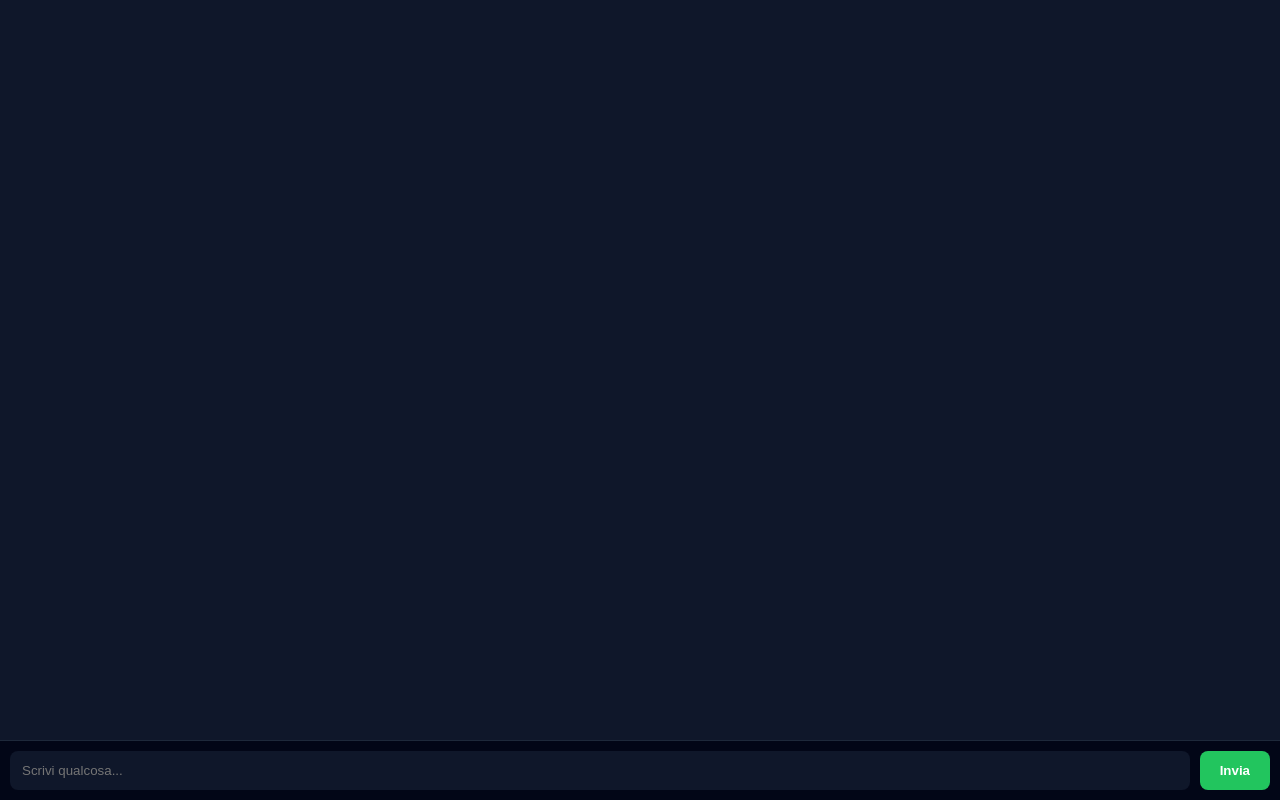
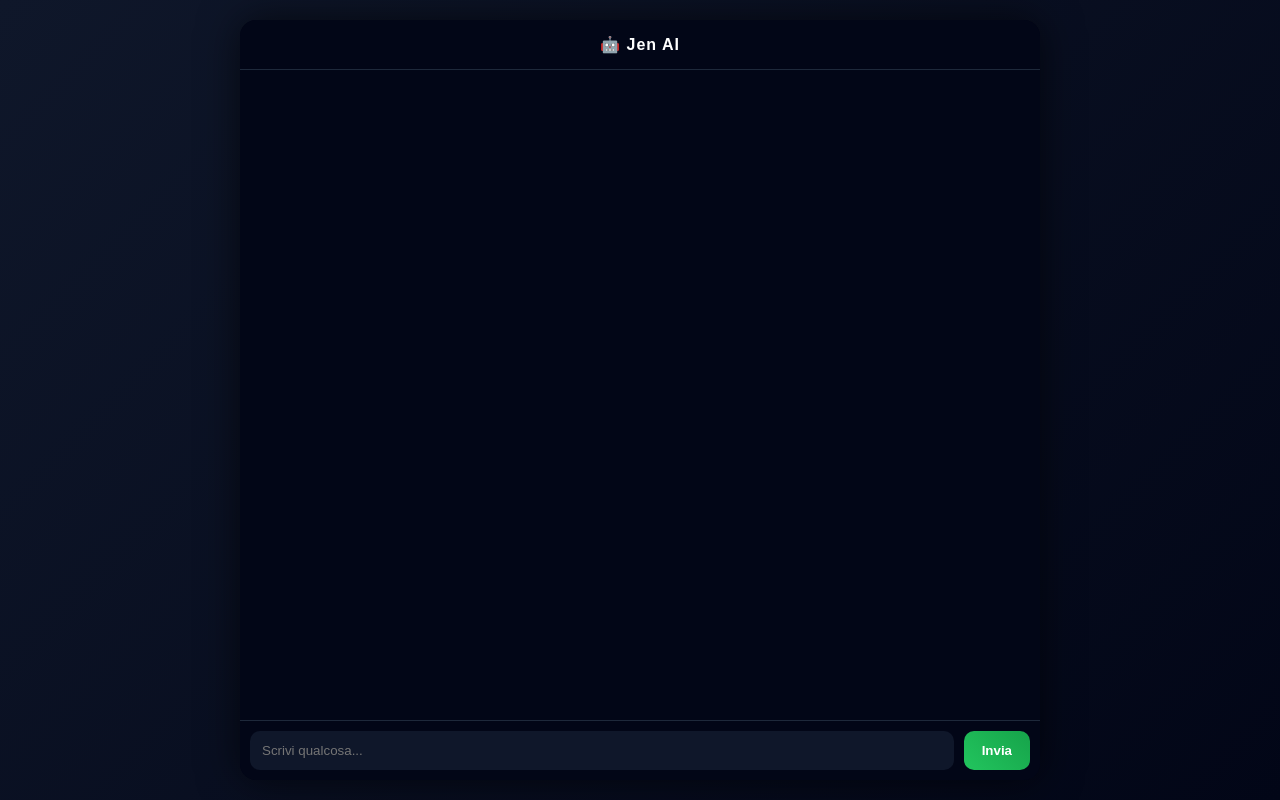
Before and after one commit to davidegentilini01-lgtm/ai-chatbot, a website: page index.html in a window 1280 px wide. Drawn offline with Linux system fonts and the light colour scheme.

Commit message:
Update index.html

```diff
--- a/index.html
+++ b/index.html
@@ -5,31 +5,60 @@
 <title>Jen AI</title>
 
 <style>
+* {
+  box-sizing: border-box;
+}
+
 body {
   margin: 0;
-  background: #0f172a;
+  background: linear-gradient(135deg, #0f172a, #020617);
+  font-family: Arial, sans-serif;
   color: white;
-  font-family: Arial, sans-serif;
   display: flex;
-  flex-direction: column;
+  justify-content: center;
+  align-items: center;
   height: 100vh;
 }
 
+/* CONTAINER */
+#app {
+  width: 100%;
+  max-width: 800px;
+  height: 95vh;
+  display: flex;
+  flex-direction: column;
+  background: #020617;
+  border-radius: 16px;
+  overflow: hidden;
+  box-shadow: 0 0 40px rgba(0,0,0,0.6);
+}
+
+/* HEADER */
+#header {
+  padding: 15px;
+  background: #020617;
+  border-bottom: 1px solid #1e293b;
+  text-align: center;
+  font-weight: bold;
+  letter-spacing: 1px;
+}
+
+/* CHAT */
 #chat {
   flex: 1;
   padding: 20px;
   overflow-y: auto;
   display: flex;
   flex-direction: column;
-  gap: 10px;
+  gap: 12px;
 }
 
+/* MESSAGGI */
 .message {
   padding: 12px 16px;
   border-radius: 12px;
   max-width: 70%;
-  line-height: 1.4;
-  word-wrap: break-word;
+  animation: fadeIn 0.3s ease;
 }
 
 .user {
@@ -42,6 +71,7 @@ body {
   align-self: flex-start;
 }
 
+/* INPUT */
 #inputBox {
   display: flex;
   padding: 10px;
@@ -53,36 +83,64 @@ input {
   flex: 1;
   padding: 12px;
   border: none;
-  border-radius: 8px;
-  outline: none;
+  border-radius: 10px;
   background: #0f172a;
   color: white;
+  outline: none;
 }
 
 button {
   margin-left: 10px;
-  padding: 12px 20px;
-  background: #22c55e;
+  padding: 12px 18px;
+  background: linear-gradient(45deg, #22c55e, #16a34a);
   border: none;
-  border-radius: 8px;
+  border-radius: 10px;
   color: white;
   cursor: pointer;
   font-weight: bold;
 }
 
 button:hover {
-  background: #16a34a;
+  opacity: 0.9;
+}
+
+/* ANIMAZIONE */
+@keyframes fadeIn {
+  from {
+    opacity: 0;
+    transform: translateY(5px);
+  }
+  to {
+    opacity: 1;
+    transform: translateY(0);
+  }
+}
+
+/* SCROLLBAR */
+#chat::-webkit-scrollbar {
+  width: 6px;
+}
+
+#chat::-webkit-scrollbar-thumb {
+  background: #1e293b;
+  border-radius: 10px;
 }
 </style>
 </head>
 
 <body>
 
-<div id="chat"></div>
+<div id="app">
 
-<div id="inputBox">
-  <input id="input" placeholder="Scrivi qualcosa..." />
-  <button onclick="send()">Invia</button>
+  <div id="header">🤖 Jen AI</div>
+
+  <div id="chat"></div>
+
+  <div id="inputBox">
+    <input id="input" placeholder="Scrivi qualcosa..." />
+    <button onclick="send()">Invia</button>
+  </div>
+
 </div>
 
 <script>
@@ -129,11 +187,8 @@ async function send() {
   }
 }
 
-// INVIO CON ENTER
 input.addEventListener("keypress", function(e) {
-  if (e.key === "Enter") {
-    send();
-  }
+  if (e.key === "Enter") send();
 });
 </script>
 
```
